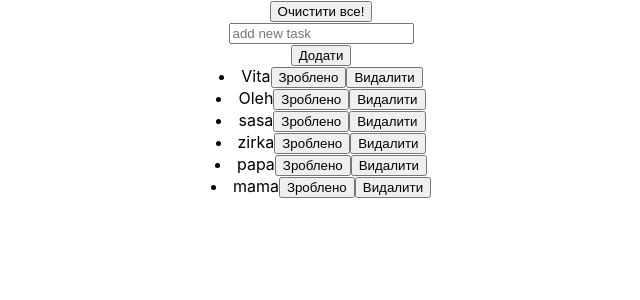
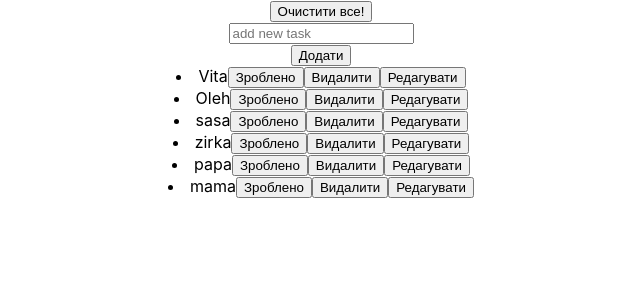
Before and after one commit to OlegBiletsky/react-to-do-list, a React app: page / in a window 1280 px wide. Shown: the top 300 px of the page, without its empty margins (319-959 px from the left). Built offline with nearby package versions, Linux system fonts and the light colour scheme.

Commit message:
added Edit-button but it is unworking

```diff
--- a/src/components/list/list.js
+++ b/src/components/list/list.js
@@ -50,6 +50,7 @@ class List extends React.Component {
         this.handleResetList = this.handleResetList.bind(this)
         this.handleDeleteItem = this.handleDeleteItem.bind(this)
         this.handleItemDone = this.handleItemDone.bind(this)
+        this.handleEditItem = this.handleEditItem.bind(this)
     }
 
     handleInputChange(e) {
@@ -78,20 +79,29 @@ class List extends React.Component {
         );
     }
     handleRenderList() {
+
         const visibleList = this.state.list.map(
                     (i) => (
-                            <li>
-                                {i.completed ? <u>{i.text}</u> : i.text}
+                            <li key={uuidv4()}>
+                                {i.completed ? <strike>{i.text}</strike> : i.text}
 
 
-                                <button id={i.id} onClick={this.handleItemDone}>{i.completed ? "Продовжити" : "Зроблено"}</button>
+                                <button id={i.id} onClick={this.handleItemDone}>{i.completed ? "Ще виконую" : "Зроблено"}</button>
 
                                 <button id={i.id} onClick={this.handleDeleteItem}>Видалити</button>
+
+                                <button id={i.id} onClick={this.handleEditItem}>Редагувати</button>
                             </li>
                         )
         );
         return(visibleList)
     }
+
+    handleEditItem(e) {
+        console.log(e.target.id);
+
+    }
+
     handleDeleteItem(e) {
         this.setState(
             state => {
@@ -103,7 +113,7 @@ class List extends React.Component {
         )
     }
     handleItemDone(e) {
-        console.log(e.target.id, "e.target.id", typeof(e.target.id) );
+        // console.log(e.target.id, "e.target.id", typeof(e.target.id) );
         this.setState(
             state => ({ list: state.list.map(
                 i => (
```
